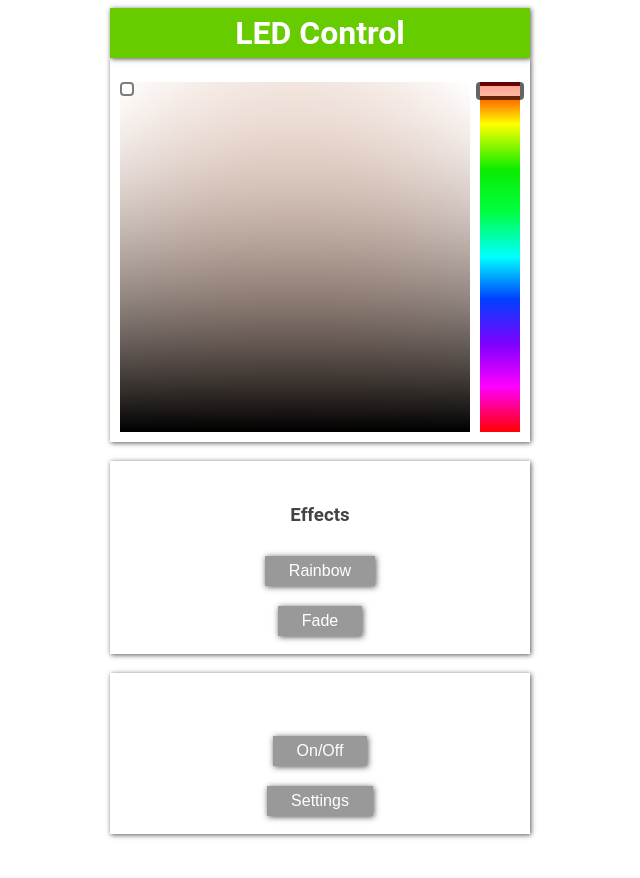
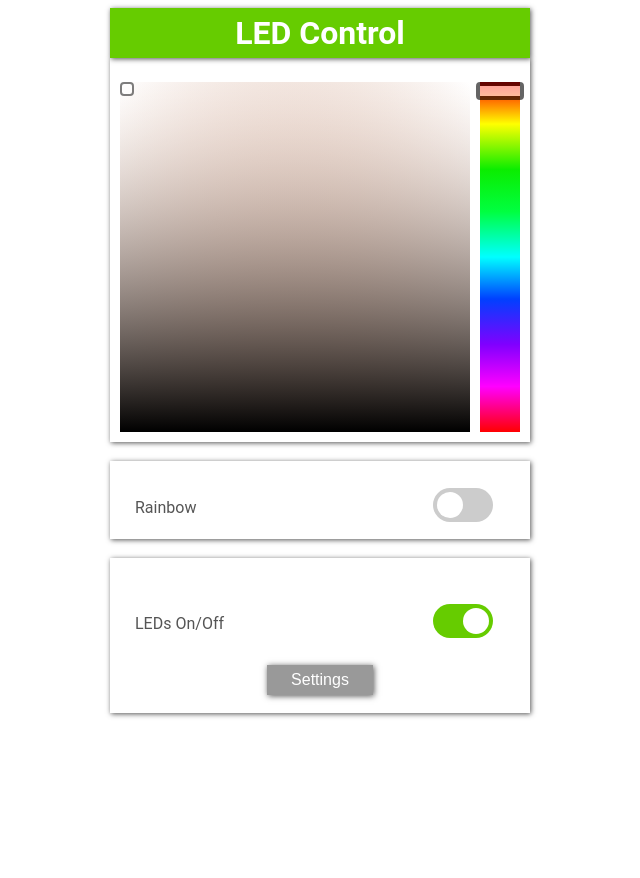
Before and after one commit to DanielWood93/Simple-LED-Controller, a Jekyll site: the page index.html, which Jekyll copies as it is, in a window 1280 px wide. Shown: the top 878 px of the page, without its empty margins (320-960 px from the left). Built offline with Jekyll 4.4.1, drawn with Linux system fonts in a browser that asks for light colours; part of the change alters nothing that is shown.

Commit message:
Change buttons to toggle switches

```diff
--- a/WebSocket.js
+++ b/WebSocket.js
@@ -1,5 +1,9 @@
 var rainbowEnable = false;
+var ledsOn = true;
+
+/*
 var connection = new WebSocket('ws://'+location.hostname+':81/', ['arduino']);
+
 connection.onopen = function () {
     connection.send('Connect ' + new Date());
 };
@@ -12,6 +16,29 @@ connection.onmessage = function (e) {
 connection.onclose = function(){
     console.log('WebSocket connection closed');
 };
+*/
+
+
+var http = new XMLHttpRequest();
+function post_without_reload(path, params, method) {
+    if (http) {
+        http.abort();
+    }
+    http = new XMLHttpRequest();
+    http.open(method, path, true);
+    http.setRequestHeader("Content-type","application/x-www-form-urlencoded");
+    http.send(params);
+}
+
+
+ColorPicker(document.getElementById('mycolorpicker'), function (hex, hsv, rgb) {
+    document.body.style.backgroundColor = hex;
+    post_without_reload("/", "red=" + rgb.r + "&blue=" + rgb.b + "&green=" + rgb.g, "POST");
+    connection.send();
+});
+
+
+
 
 function sendRGB() {
     //console.log(document.getElementById('r').value);
@@ -29,30 +56,30 @@ function sendRGB() {
     //connection.send(rgbstr);
 }
 
+
 function rainbowEffect(){
-    console.log('rainbow effect');
     rainbowEnable = ! rainbowEnable;
     if(rainbowEnable){
-        connection.send("R");
-        document.getElementById('rainbow').style.backgroundColor = '#00878F';
-        document.getElementById('r').className = 'disabled';
-        document.getElementById('g').className = 'disabled';
-        document.getElementById('b').className = 'disabled';
-        document.getElementById('r').disabled = true;
-        document.getElementById('g').disabled = true;
-        document.getElementById('b').disabled = true;
+        console.log('Rainbow effect: on');
+        //connection.send("R");
+
     } else {
-        connection.send("N");
-        document.getElementById('rainbow').style.backgroundColor = '#999';
-        document.getElementById('r').className = 'enabled';
-        document.getElementById('g').className = 'enabled';
-        document.getElementById('b').className = 'enabled';
-        document.getElementById('r').disabled = false;
-        document.getElementById('g').disabled = false;
-        document.getElementById('b').disabled = false;
-        sendRGB();
+        console.log('Rainbow effect: off');
+        //connection.send("N");
     }
 }
+
+function ledsOnOff(){
+    ledsOn = ! ledsOn;
+    if(ledsOn){
+        console.log('LEDs: on');
+        document.getElementById('onoff').style.backgroundColor = '#00878F';
+    } else {
+        console.log('LEDs: off');
+        document.getElementById('onoff').style.backgroundColor = '#999';
+    }
+}
+
 
 function saveConnectorStates(){
     var connectorStates='';
@@ -66,10 +93,10 @@ function saveConnectorStates(){
         }
     }
     console.log('connectorStates: ' + connectorStates);
-    connection.send("CS-"+connectorStates)
+    //connection.send("CS-"+connectorStates)
 }
 
 
-function reboot(){
+function reboot_esp8266(){
     console.log('rebooting...');
 }
--- a/index.html
+++ b/index.html
@@ -43,6 +43,7 @@
                     //console.log(hsv.h, hsv.s, hsv.v);         // [0-359], [0-1], [0-1]
                     console.log(rgb.r, rgb.g, rgb.b);         // [0-255], [0-255], [0-255]
                     document.body.style.backgroundColor = hex;        // #HEX
+                    //sendRGB();
                 });
             </script>
             <div style="clear:both"></div>
@@ -50,16 +51,31 @@
 
         </br>
         <div>
-            <h3>Effects</h3>
-            <p style="margin:8px 0px"><button id="rainbow" class="button" style="background-color:#999" onclick="rainbowEffect();">Rainbow</button></p>
-            <p style="margin:8px 0px"><button id="fade" class="button" style="background-color:#999" onclick="fadeEffect();">Fade</button></p>
+            <table>
+                <td>Rainbow</td>
+                <td>
+                    <label class="switch">
+                        <input type="checkbox" id="rainbow" onclick="rainbowEffect();">
+                        <span class="slider round"></span>
+                    </label>
+                </td>
+            </table>
         </div>
 
         </br>
         <div>
             </br>
-            <p style="margin:8px 0px"><button id="onoff" class="button" style="background-color:#999" onclick="onOff();">On/Off</button></p>
-            <p style="margin:8px 0px"><button id="settings" class="button" style="background-color:#999" href="settings.html">Settings</button></p>
+
+            <table>
+                <td>LEDs On/Off</td>
+                <td>
+                    <label class="switch">
+                        <input type="checkbox" id="onoff" onclick="ledsOnOff();" checked>
+                        <span class="slider round"></span>
+                    </label>
+                </td>
+            </table>
+            <p style="margin:8px 0px"><button id="settings" class="button" style="background-color:#999" href="#settings.html">Settings</button></p>
         </div>
     </center>
 </body>
```
